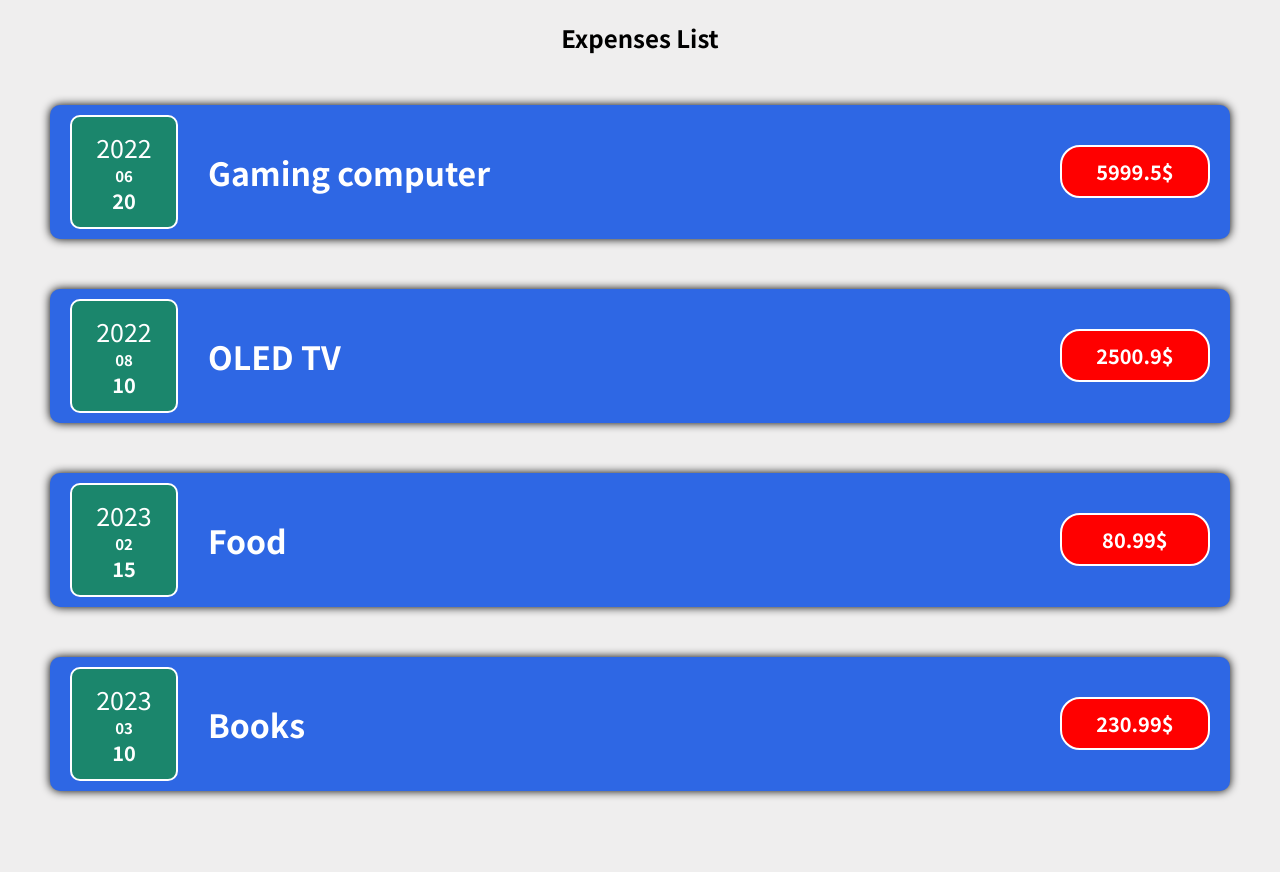
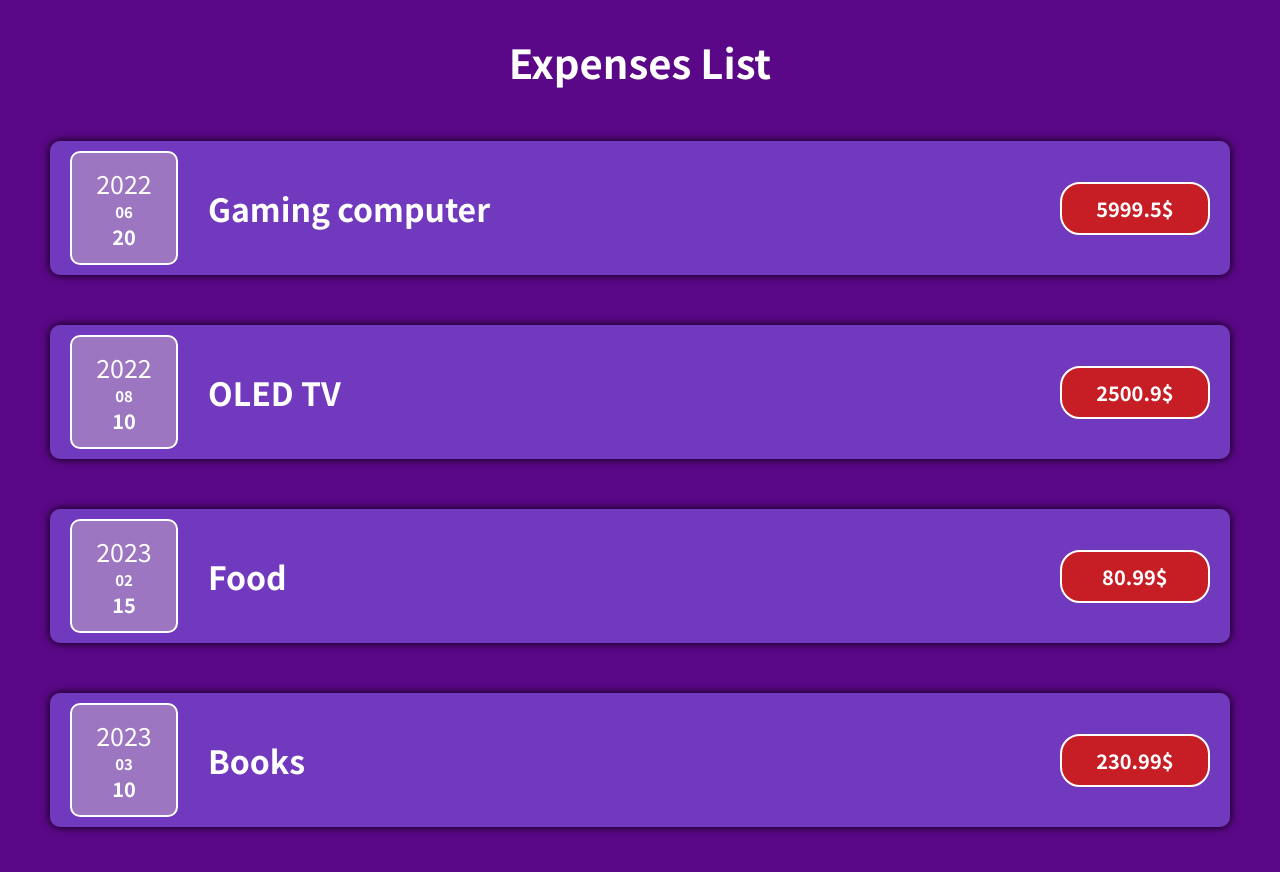
Before and after one commit to Reivah/React-Expenses, a JavaScript app: page / in a window 1280 px wide. Shown: the top 872 px of the page. Before the commit the page ends 841 px from the top, so only its background shows below. Built offline with nearby package versions, Linux system fonts and the light colour scheme.

Commit message:
remove style expense items

```diff
--- a/src/App.css
+++ b/src/App.css
@@ -1,7 +1,8 @@
 body {
-    background-color: #ebeaeac4;
+    background-color: #5B0888;
+    color: #fff
 }
 .expenses-title {
     text-align: center;
-
+    font-size: 40px;
 }
--- a/src/components/ExpenseItems.css
+++ /dev/null
@@ -1,3 +0,0 @@
-.expenses-items {
-
-}
--- a/src/components/ExpenseItems.js
+++ b/src/components/ExpenseItems.js
@@ -1,8 +1,8 @@
-import './ExpenseItems.css'
+
 import ExpensesElements from './ExpensesElements'
 const ExpenseItems = props => {
     return (
-	<div className='expenses-items'>
+	<div>
 		<ExpensesElements
 			title={props.array[0].title}
 			price={props.array[0].price}
--- a/src/components/ExpensesElements.css
+++ b/src/components/ExpensesElements.css
@@ -1,10 +1,9 @@
 .expenses-elements {
     display: flex;
-    /* justify-content: space-between; */
     align-items: center;
     margin: 50px;
     padding: 10px 20px;
-    background-color: #2e67e4;
+    background-color: #713ABE;
     border-radius: 10px;
     box-shadow: 0px 0px 10px black;
     color: #fff;
@@ -15,7 +14,7 @@
     padding: 12px;
     border: 2px solid #fff;
     margin-right: 30px;
-    background-color: rgb(27, 134, 108);
+    background-color: #9D76C1;
 }
 .expenses-elements__items {
     display: flex;
@@ -31,6 +30,6 @@
     border-radius: 20px;
     text-align: center;
     border: 2px solid #fff;
-    background-color: red;
+    background-color: #c71e26;
     font-weight: bold;
 }
```
